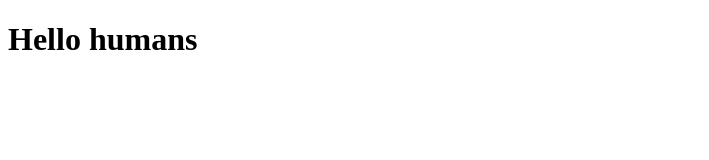
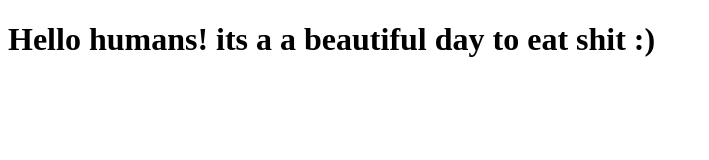
Before and after one commit to lovette14/learningHTML, a plain HTML site: page site/index.html in a window 1280 px wide. Shown: the whole page, without its empty margins (0-709 px from the left). Drawn offline with Linux system fonts and the light colour scheme.

Commit message:
Small addition to pg content

```diff
--- a/site/index.html
+++ b/site/index.html
@@ -4,6 +4,6 @@
 	<title>Hello Coursera!</title>
 </head>
 <body>
-<h1>Hello humans</h1>
+<h1>Hello humans! its a a beautiful day to eat shit :)</h1>
 </body>
 </html>
```
